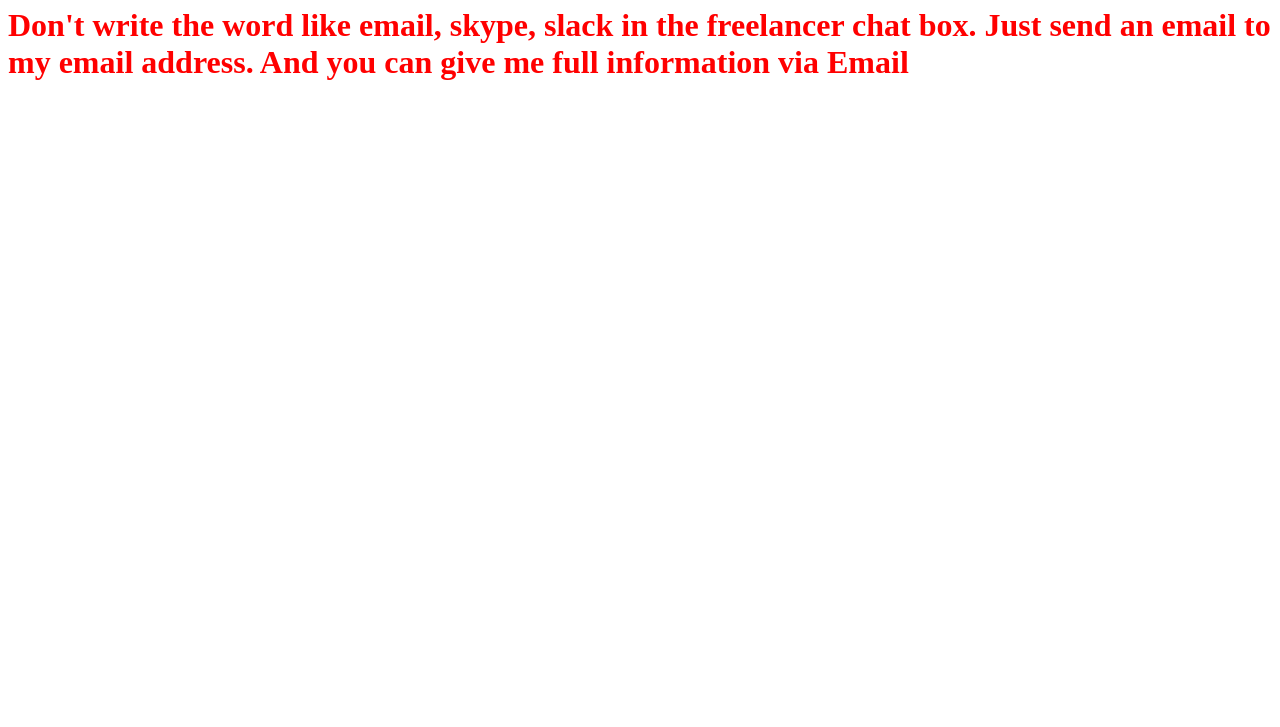
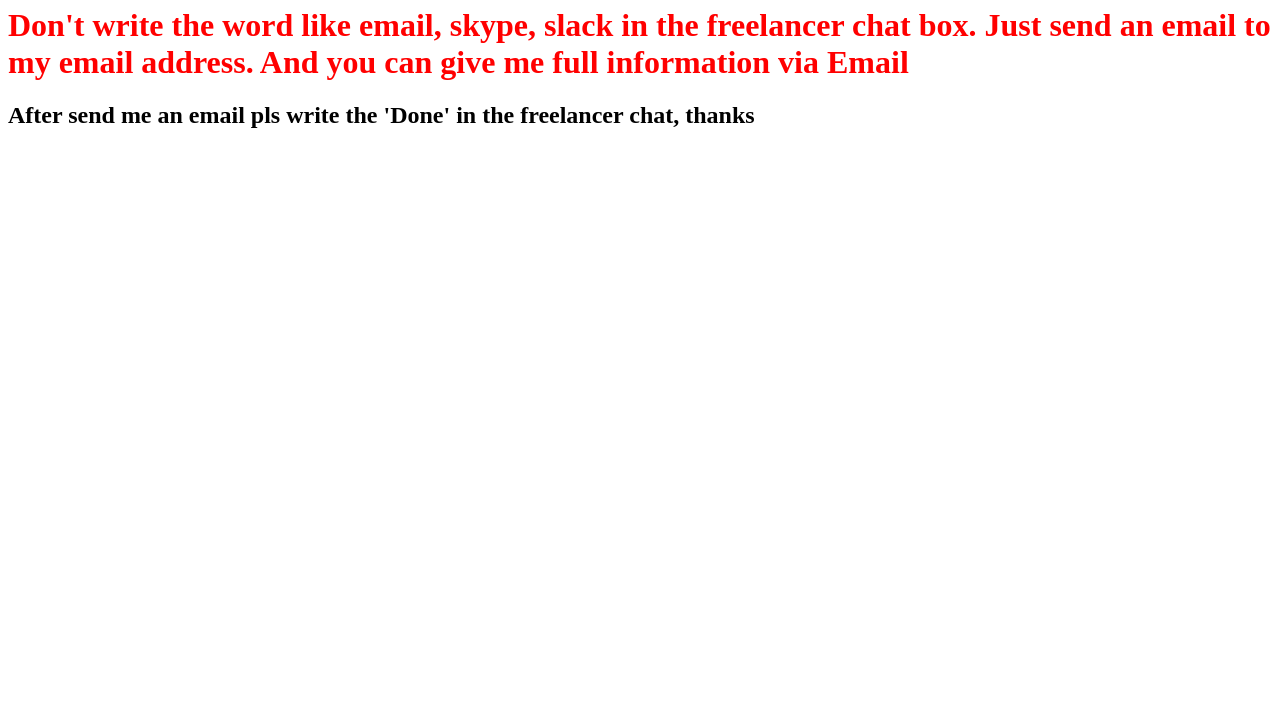
Before and after one commit to topdeveloper0401/test-html, a plain HTML site: page index.html in a window 1280 px wide. Shown: the part 73-800 px from the top of the page. Drawn offline with Linux system fonts and the light colour scheme.

Commit message:
Update index.html

```diff
--- a/index.html
+++ b/index.html
@@ -9,5 +9,6 @@
 <body>
 <h1>this is my Email: topdeveloper0908@gmail.com</h1>
 <h1 style="color: red">Don't write the word like email, skype, slack in the freelancer chat box. Just send an email to my email address. And you can give me full information via Email</h1>
+<h2>After send me an email pls write the 'Done' in the freelancer chat, thanks</h2>
 </body>
 </html>
```
